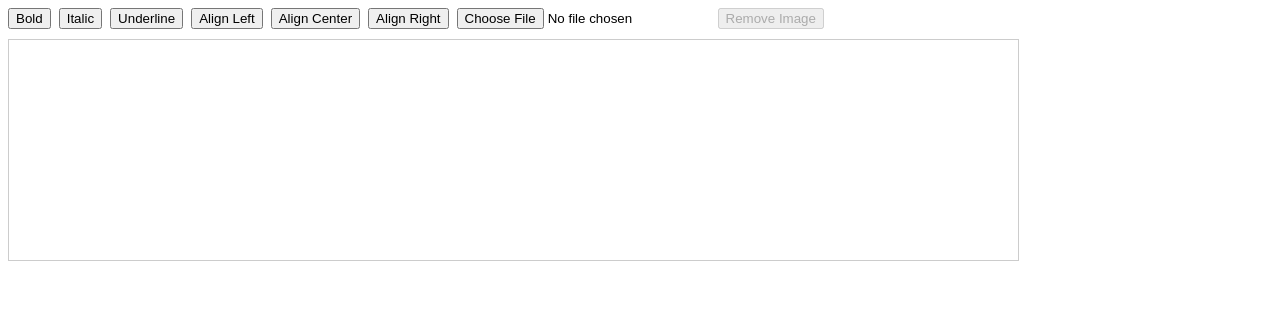
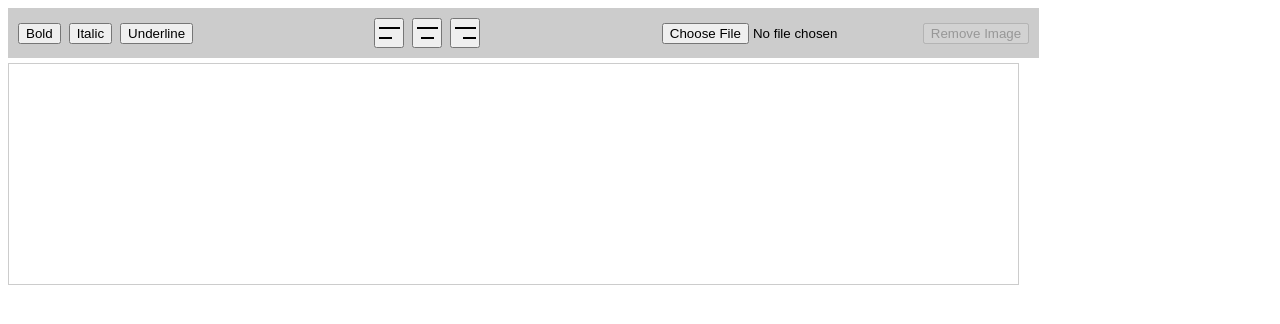
Before and after one commit to nurulislamrimon/my-editor-WYSIWYG, a React (Vite) app: page / in a window 1280 px wide. Shown: the top 324 px of the page. Built offline with nearby package versions, Linux system fonts and the light colour scheme.

Commit message:
alignment buttons created

```diff
--- a/src/EditorMarkup.jsx
+++ b/src/EditorMarkup.jsx
@@ -14,10 +14,15 @@ function EditorMarkup({
     <div className="es--editor-container">
       {/* Toolbar with formatting, alignment, and image upload */}
       <div className="toolbar">
+        <div>
           <button onClick={handleToolbarClick} value="bold" aria-label="Bold">
             Bold
           </button>
-        <button onClick={handleToolbarClick} value="italic" aria-label="Italic">
+          <button
+            onClick={handleToolbarClick}
+            value="italic"
+            aria-label="Italic"
+          >
             Italic
           </button>
           <button
@@ -27,27 +32,30 @@ function EditorMarkup({
           >
             Underline
           </button>
+        </div>
+        <div>
           <button
             onClick={handleToolbarClick}
             value="justifyLeft"
             aria-label="Align Left"
-        >
-          Align Left
-        </button>
+            className="align align-left"
+          ></button>
           <button
             onClick={handleToolbarClick}
             value="justifyCenter"
             aria-label="Align Center"
+            className="align align-center"
           >
-          Align Center
+            {" "}
           </button>
           <button
             onClick={handleToolbarClick}
             value="justifyRight"
             aria-label="Align Right"
-        >
-          Align Right
-        </button>
+            className="align align-right"
+          ></button>
+        </div>
+        <div>
           <input
             type="file"
             onChange={handleImageUpload}
@@ -60,6 +68,7 @@ function EditorMarkup({
           >
             Remove Image
           </button>
+        </div>
       </div>
 
       {/* The contentEditable div where users type */}
--- a/src/editor.css
+++ b/src/editor.css
@@ -3,15 +3,81 @@
 }
 
 .es--editor-container .toolbar {
+  width: 100%;
   display: flex;
+  justify-content: space-between;
+  align-items: center;
+  background-color: #ccc;
+  height: 50px;
+  padding: 0 10px;
+  margin-bottom: 5px;
+}
+.es--editor-container .toolbar div {
+  display: flex;
+  align-items: center;
   gap: 8px;
-  margin-bottom: 10px;
+}
+.es--editor-container .toolbar button {
+  cursor: pointer;
 }
 
 .es--editor-container .editor-content {
   border: 1px solid #ccc;
+  font-size: large;
+  font-family: "Segoe UI", Tahoma, Geneva, Verdana, sans-serif;
   padding: 10px;
   min-height: 200px;
   max-height: calc(100vh - 100px);
   overflow-y: auto;
 }
+
+/* --------------------------- */
+/* align icon */
+/* --------------------------- */
+
+.align {
+  width: 30px;
+  height: 30px;
+  position: relative;
+}
+
+.align::before {
+  content: "";
+  position: absolute;
+  height: 2px;
+  width: 80%;
+  left: 10%;
+  top: 7px;
+  background-color: black;
+}
+
+.align::after {
+  content: "";
+  position: absolute;
+  height: 2px;
+  width: 50%;
+  bottom: 7px;
+  background-color: black;
+}
+
+.align-left::after {
+  left: 10%;
+}
+
+.align-center::after {
+  left: 25%;
+}
+.align-right::after {
+  right: 10%;
+}
+
+/* --------------------------- */
+/* customize scrollbar */
+/* --------------------------- */
+.es--editor-container .editor-content::-webkit-scrollbar {
+  width: 10px;
+  background-color: #f5f5f5;
+}
+.es--editor-container .editor-content::-webkit-scrollbar-thumb {
+  background-color: #888;
+}
```
Lines whose indentation alone changed are shown as unchanged.
